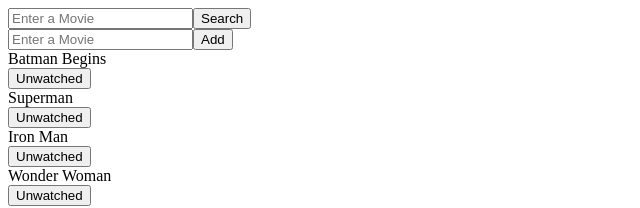
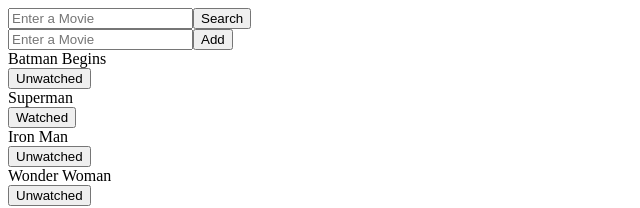
Before and after one commit to mattupham/movie-List, a React app: page / in a window 1280 px wide. Shown: the top 208 px of the page, without its empty margins (0-640 px from the left). Built offline with nearby package versions, Linux system fonts and the light colour scheme; the HTML template or start-up script is replaced by a standard one.

Commit message:
refactor search feature

```diff
--- a/client/src/index.jsx
+++ b/client/src/index.jsx
@@ -3,15 +3,15 @@
 import Movie from './components/Movie.jsx'
 import Search from './components/Search.jsx'
 import AddMovie from './components/AddMovie.jsx';
-import { networkInterfaces } from 'os';
 
 class MovieList extends React.Component {
   constructor(props) {
     super(props);
 
+    this.setWatch = this.setWatch.bind(this);
     this.handleSearchChange = this.handleSearchChange.bind(this);
     this.handleSearcSubmit = this.handleSearcSubmit.bind(this);
-    this.filterMovieListByPartialTitle = this.filterMovieListByPartialTitle.bind(this);
+    this.filterMovieListBySearch = this.filterMovieListBySearch.bind(this);
     this.handleAddChange = this.handleAddChange.bind(this);
     this.handleAddSubmit = this.handleAddSubmit.bind(this);
     this.handleToggleWatchStatus = this.handleToggleWatchStatus.bind(this);
@@ -25,7 +25,7 @@
       {
         "id": 5555,
         "title": "Superman",
-        "watched": false
+        "watched": true
       },
       {
         "id": 666,
@@ -48,28 +48,57 @@
       //all, watched, unwatched
       view: 'all'
     }
-
   }
 
-  // toggleWatchStatus(toggledMovie){
-  // }
+
+  filterMovieListBySearch(movieList, title){
+    return movieList.filter(movie => {
+      return movie.title.toLowerCase().includes(title.toLowerCase());
+    })
+  }
+
+  filteredMovieListByWatchStatus(movieList, watchedStatus){
+    if (watchedStatus === 'all'){
+      return movieList;
+    } else {
+      return movieList.filter(function(movie){
+        if (watchedStatus === 'watched'){
+          return movie.watched === true;
+        } else if (watchedStatus === 'unwatched'){
+          return movie.watched === false;
+        }
+      });
+    }
+  }
+
+  filterAllMovies(movieList){
+    let filteredMovieListBySearch = this.filterMovieListBySearch(movieList, this.state.searchValue);
+    let filteredMovieListByWatchStatus = this.filteredMovieListByWatchStatus(filteredMovieListBySearch, this.state.view);
+    return filteredMovieListByWatchStatus;
+  }
+
+
+
+  setWatch(movieList, target){
+    movieList.forEach(function(movie){
+      if (target === movie.title){
+        alert('match found')
+        movie.watched = !movie.watched;
+      }
+    })
+    return movieList;
+  }
 
   handleToggleWatchStatus(event){
     let updatedMovieList = this.state.movieList;
-    // console.log('movie list', movieList)
-    updatedMovieList.forEach(function(movie){
-      //find a movie title match, then set that movie's watched property
-      if (event.target.value === movie.title){
-        movie.watched = !movie.watched;
+    let updatedViewedMovieList = this.state.viewedMovieList;
+    let movieTitle = event.target.value;
+    this.setState(
+      {
+        movieList: this.setWatch(updatedMovieList, movieTitle),
+        viewedMovieList: this.setWatch(updatedViewedMovieList, movieTitle)
       }
-    });
-    this.setState({movieList: updatedMovieList});
-  }
-
-  filterMovieListByPartialTitle(movieList, title){
-    return movieList.filter(movie => {
-      return movie.title.toLowerCase().includes(title.toLowerCase());
-    })
+    );
   }
 
   handleAddChange(event){
@@ -109,12 +138,15 @@
     if (this.state.searchValue === ''){
       alert('Please Enter a Movie to Search');
     } else {
-      let filteredMovieList = this.filterMovieListByPartialTitle(this.state.movieList, this.state.searchValue);
-      if (filteredMovieList.length === 0){
-        alert('Movie Not Found');
-      } else {
-        this.setState({movieList: filteredMovieList});
-      }
+
+      console.log(this.filterAllMovies(this.state.movieList));
+
+      // let filteredMovieList = this.filterMovieListBySearch(this.state.movieList, this.state.searchValue);
+      // if (filteredMovieList.length === 0){
+      //   alert('Movie Not Found');
+      // } else {
+      //   this.setState({movieList: filteredMovieList});
+      // }
       this.setState({searchValue: ''});
     }
   }
```
Also changed, not shown: 1 other file (tests, documents, lock files or other folders).
